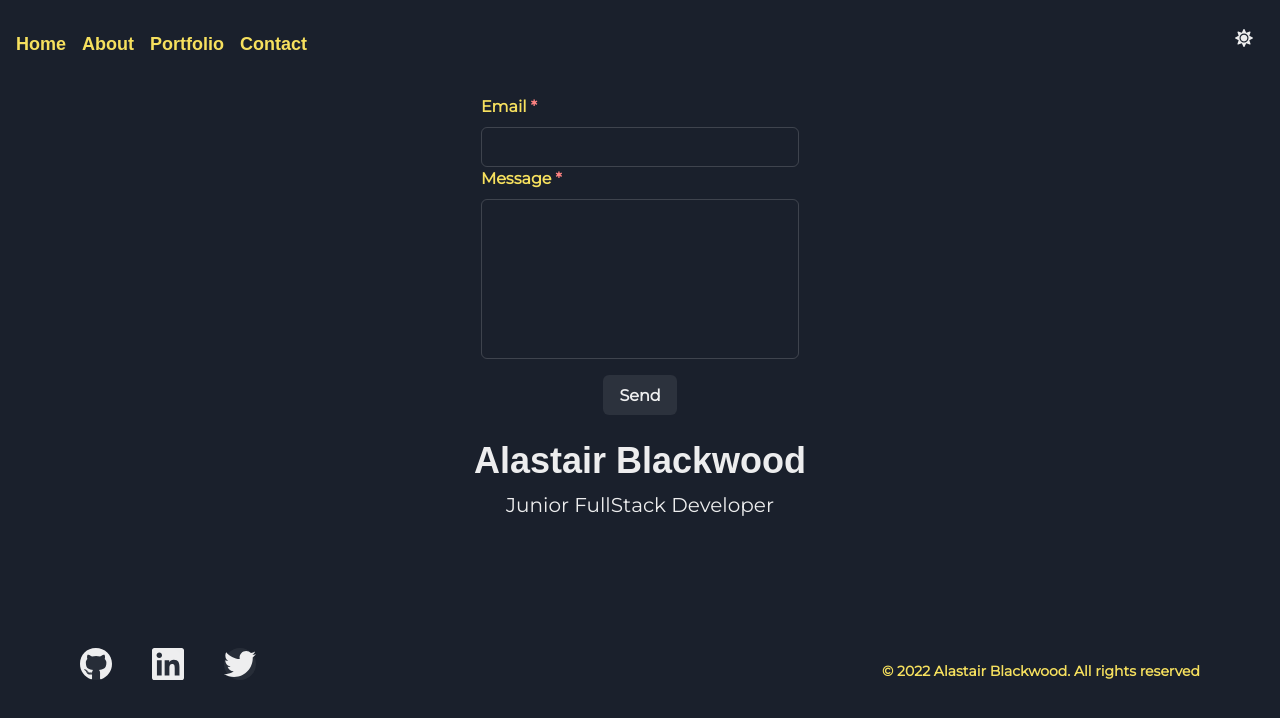
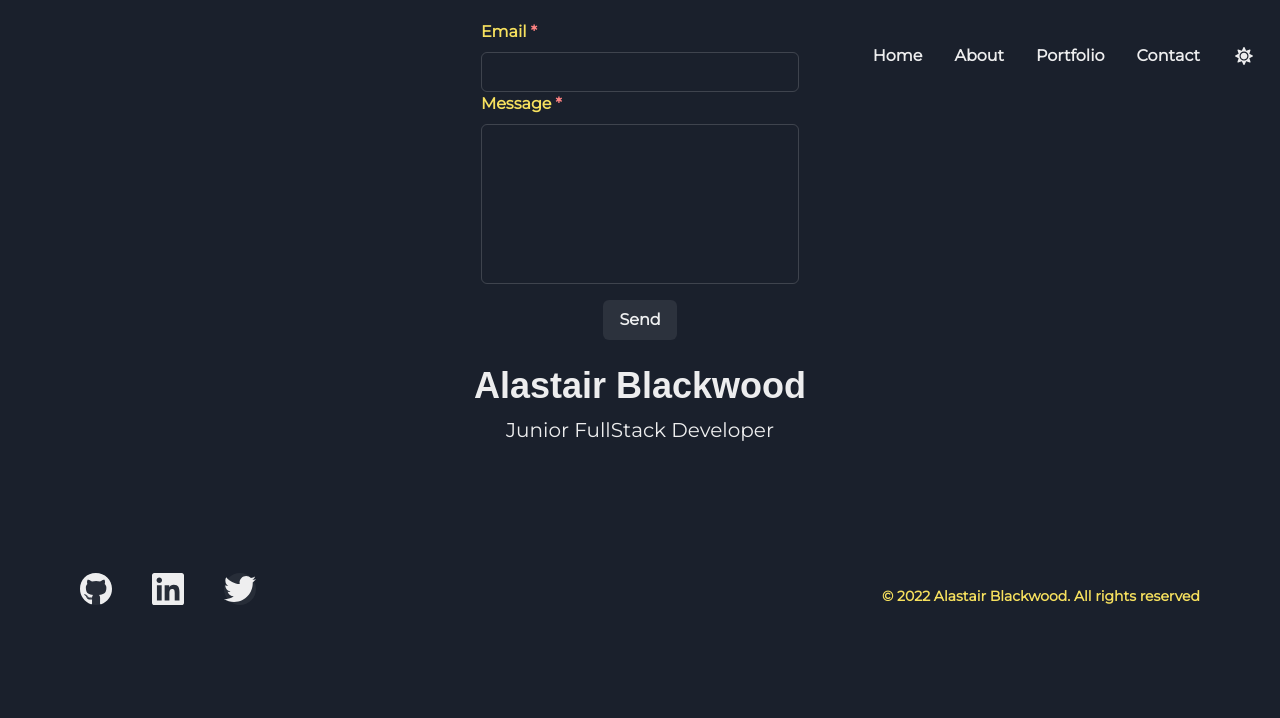
Before and after one commit to alastairblackwood/portfolio-react, a React (Create React App) app: page /contact in a window 1280 px wide. Shown: the top 718 px of the page. Built offline with nearby package versions, Linux system fonts and the light colour scheme.

Commit message:
added hamburger menu and nav overlay

```diff
--- a/src/components/Footer/index.tsx
+++ b/src/components/Footer/index.tsx
@@ -44,7 +44,7 @@ const SocialButton = ({
 
 export default function Footer() {
   return (
-    <Box mb={10}>
+    <Box mb={10} position="sticky" bottom="0">
       <Container
         as={Stack}
         maxW={"6xl"}
--- a/src/components/Navbar/index.tsx
+++ b/src/components/Navbar/index.tsx
@@ -1,40 +1,120 @@
-import { Box, Flex, Heading, Link } from "@chakra-ui/react";
+import { useState } from "react";
+import { Box, Flex, Link, Button, IconButton, Switch } from "@chakra-ui/react";
+import { HamburgerIcon, CloseIcon } from "@chakra-ui/icons";
 import { ColorModeSwitcher } from "../../ColorModeSwitcher";
 
 const Navbar = () => {
+  const [display, setDisplay] = useState("none");
+
   return (
-    <Flex justifyContent="space-between" alignItems="center" p={4}>
-      <Flex alignItems="center">
-        <Box mr={4}>
-          <Heading>
-            <Link href="/" color="yellow.300" fontSize="lg">
+    <Flex>
+      <Flex align="center" position="fixed" top="1rem" right="1rem">
+        {/* Desktop */}
+
+        <Flex display={["none", "none", "flex", "flex"]}>
+          <Link href="/">
+            <Button as="a" variant="ghost" aria-label="Home" my={5} w="100%">
               Home
-            </Link>
-          </Heading>
-        </Box>
-        <Box mr={4}>
-          <Heading>
-            <Link href="/about" color="yellow.300" fontSize="lg">
+            </Button>
+          </Link>
+
+          <Link href="/about">
+            <Button as="a" variant="ghost" aria-label="About" my={5} w="100%">
               About
-            </Link>
-          </Heading>
-        </Box>
-        <Box mr={4}>
-          <Heading>
-            <Link href="/portfolio" color="yellow.300" fontSize="lg">
+            </Button>
+          </Link>
+
+          <Link href="/portfolio">
+            <Button
+              as="a"
+              variant="ghost"
+              aria-label="Portfolio"
+              my={5}
+              w="100%"
+            >
               Portfolio
-            </Link>
-          </Heading>
-        </Box>
-        <Box mr={4}>
-          <Heading>
-            <Link href="/contact" color="yellow.300" fontSize="lg">
+            </Button>
+          </Link>
+
+          <Link href="/contact">
+            <Button as="a" variant="ghost" aria-label="Contact" my={5} w="100%">
               Contact
-            </Link>
-          </Heading>
-        </Box>
+            </Button>
+          </Link>
+        </Flex>
+
+        {/* Mobile */}
+
+        <IconButton
+          aria-label="Open Menu"
+          size="lg"
+          mr={2}
+          icon={<HamburgerIcon />}
+          onClick={() => setDisplay("flex")}
+          display={["flex", "flex", "none", "none"]}
+        />
+        <ColorModeSwitcher justifySelf="flex-end" />
       </Flex>
-      <ColorModeSwitcher justifySelf="flex-end" />
+
+      {/* Mobile Content */}
+      <Flex
+        w="50vw"
+        display={display}
+        bg="gray.800"
+        opacity={0.5}
+        rounded="lg"
+        zIndex={20}
+        h="50vh"
+        pos="fixed"
+        top="0"
+        mt={5}
+        left="25%"
+        overflowY="auto"
+        flexDir="row"
+      >
+        <Flex justify="flex-end">
+          <IconButton
+            mt={2}
+            mr={2}
+            aria-label="Open Menu"
+            size="sm"
+            icon={<CloseIcon />}
+            onClick={() => setDisplay("none")}
+          />
+        </Flex>
+
+        <Flex flexDir="column" align="center">
+          <Link href="/">
+            <Button as="a" variant="ghost" aria-label="Home" my={5} w="100%">
+              Home
+            </Button>
+          </Link>
+
+          <Link href="/about">
+            <Button as="a" variant="ghost" aria-label="About" my={5} w="100%">
+              About
+            </Button>
+          </Link>
+
+          <Link href="/portfolio">
+            <Button
+              as="a"
+              variant="ghost"
+              aria-label="Portfolio"
+              my={5}
+              w="100%"
+            >
+              Portfolio
+            </Button>
+          </Link>
+
+          <Link href="/contact">
+            <Button as="a" variant="ghost" aria-label="Contact" my={5} w="100%">
+              Contact
+            </Button>
+          </Link>
+        </Flex>
+      </Flex>
     </Flex>
   );
 };
--- a/src/index.tsx
+++ b/src/index.tsx
@@ -6,7 +6,7 @@ import ReactDOM from "react-dom";
 import App from "./App";
 import reportWebVitals from "./reportWebVitals";
 import * as serviceWorker from "./serviceWorker";
-import theme from "../src/theme/Theme";
+import theme from "./theme/Theme";
 
 ReactDOM.render(
   <ChakraProvider theme={theme}>
--- a/src/pages/Home/index.tsx
+++ b/src/pages/Home/index.tsx
@@ -2,11 +2,10 @@ import * as React from "react";
 import { Box, Text, Link, VStack, Code, Grid, Heading } from "@chakra-ui/react";
 import { Logo } from "../../containers/Logo/Logo";
 import Navbar from "../../components/Navbar";
-import SmallWithSocial from "../../components/Footer";
 import Footer from "../../components/Footer";
 
 export const Home = () => (
-  <Box textAlign="center" fontSize="xl">
+  <Box textAlign="center" fontSize="xl" position="relative">
     <Navbar />
     <Grid minH="100vh" maxW="1200px" margin="0 auto" w="100%" p={3}>
       <VStack spacing={2}>
@@ -15,7 +14,7 @@ export const Home = () => (
         <Heading>Alastair Blackwood</Heading>
         <Text as="h6">Junior FullStack Developer</Text>
       </VStack>
-      <Footer />
     </Grid>
+    <Footer />
   </Box>
 );
--- a/src/theme/Theme.tsx
+++ b/src/theme/Theme.tsx
@@ -8,10 +8,10 @@ const config: ThemeConfig = {
 };
 
 const breakpoints = createBreakpoints({
-  sm: "320px",
-  md: "768px",
-  lg: "960px",
-  xl: "1200px",
+  sm: "40em",
+  md: "52em",
+  lg: "64em",
+  xl: "80em",
   "2xl": "1536px",
 });
 
```
